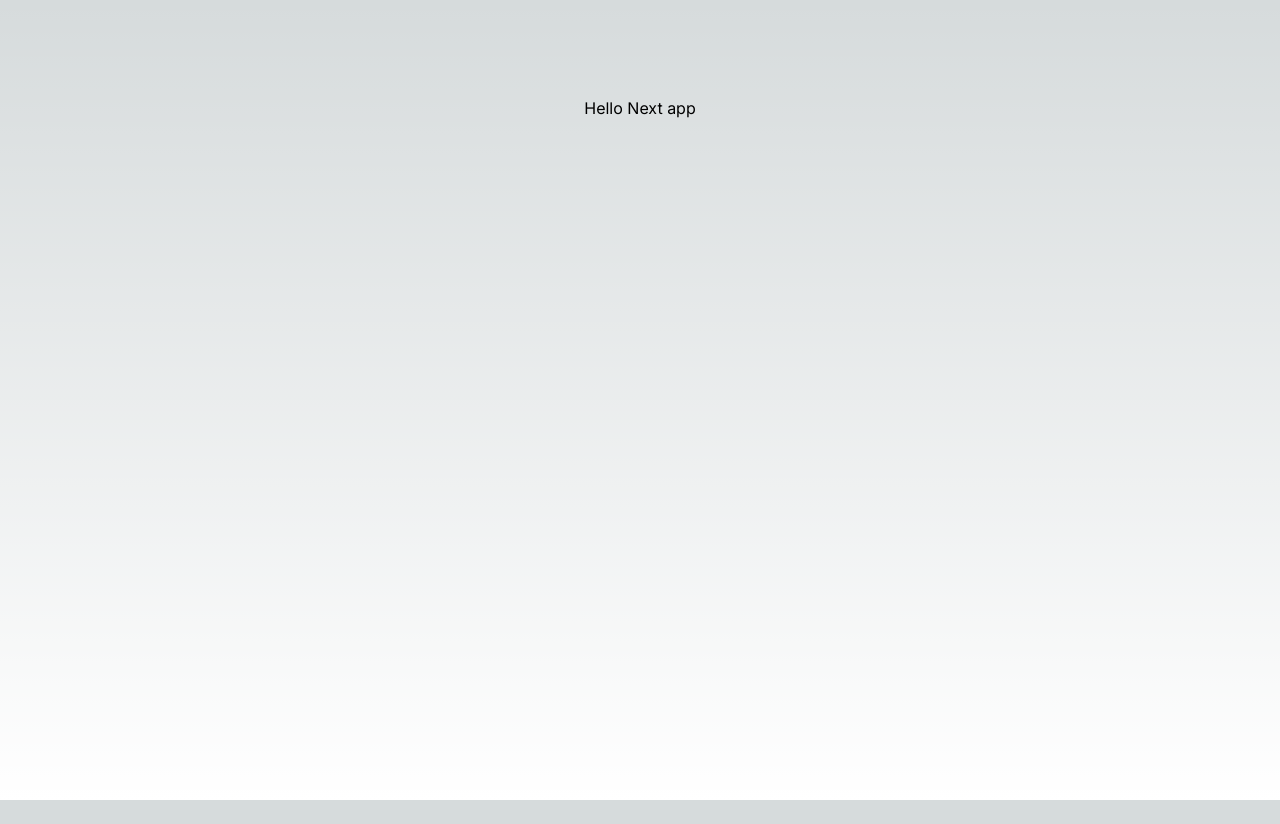
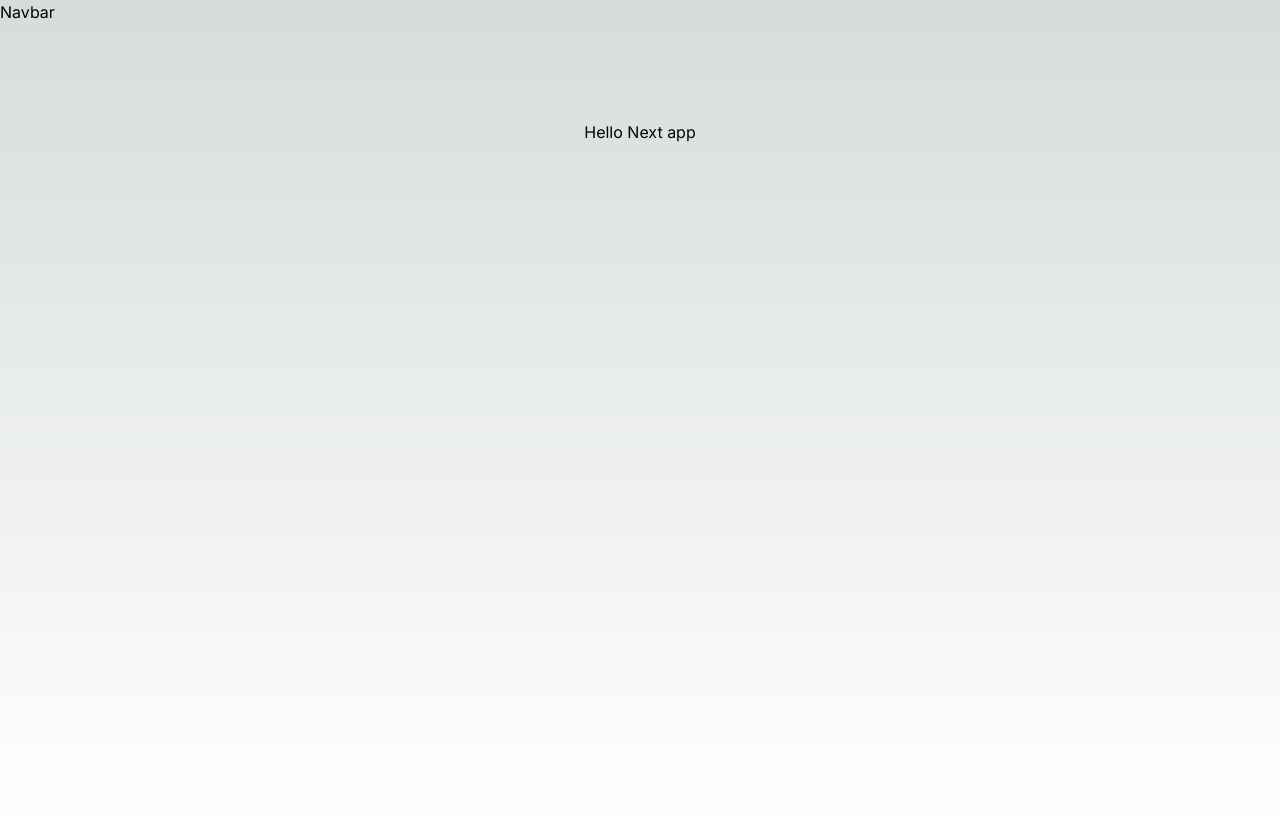
Before and after one commit to mariyabaig/next-movies, a Next.js app: page / in a window 1280 px wide. Before the commit the page ends 800 px from the top, so only its background shows below. Built offline with nearby package versions, Linux system fonts and the light colour scheme.

Commit message:
Navbar created

```diff
--- /dev/null
+++ b/src/app/component/Navbar.js
@@ -0,0 +1,9 @@
+import React from 'react'
+
+const Navbar = () => {
+  return (
+    <div>Navbar</div>
+  )
+}
+
+export default Navbar
--- a/src/app/layout.js
+++ b/src/app/layout.js
@@ -1,5 +1,6 @@
 import './globals.css'
 import { Inter } from 'next/font/google'
+import Navbar from './component/Navbar'
 
 const inter = Inter({ subsets: ['latin'] })
 
@@ -11,7 +12,10 @@
 export default function RootLayout({ children }) {
   return (
     <html lang="en">
-      <body className={inter.className}>{children}</body>
+
+      <body className={inter.className}>
+      <Navbar/>
+      {children}</body>
     </html>
   )
 }
```
